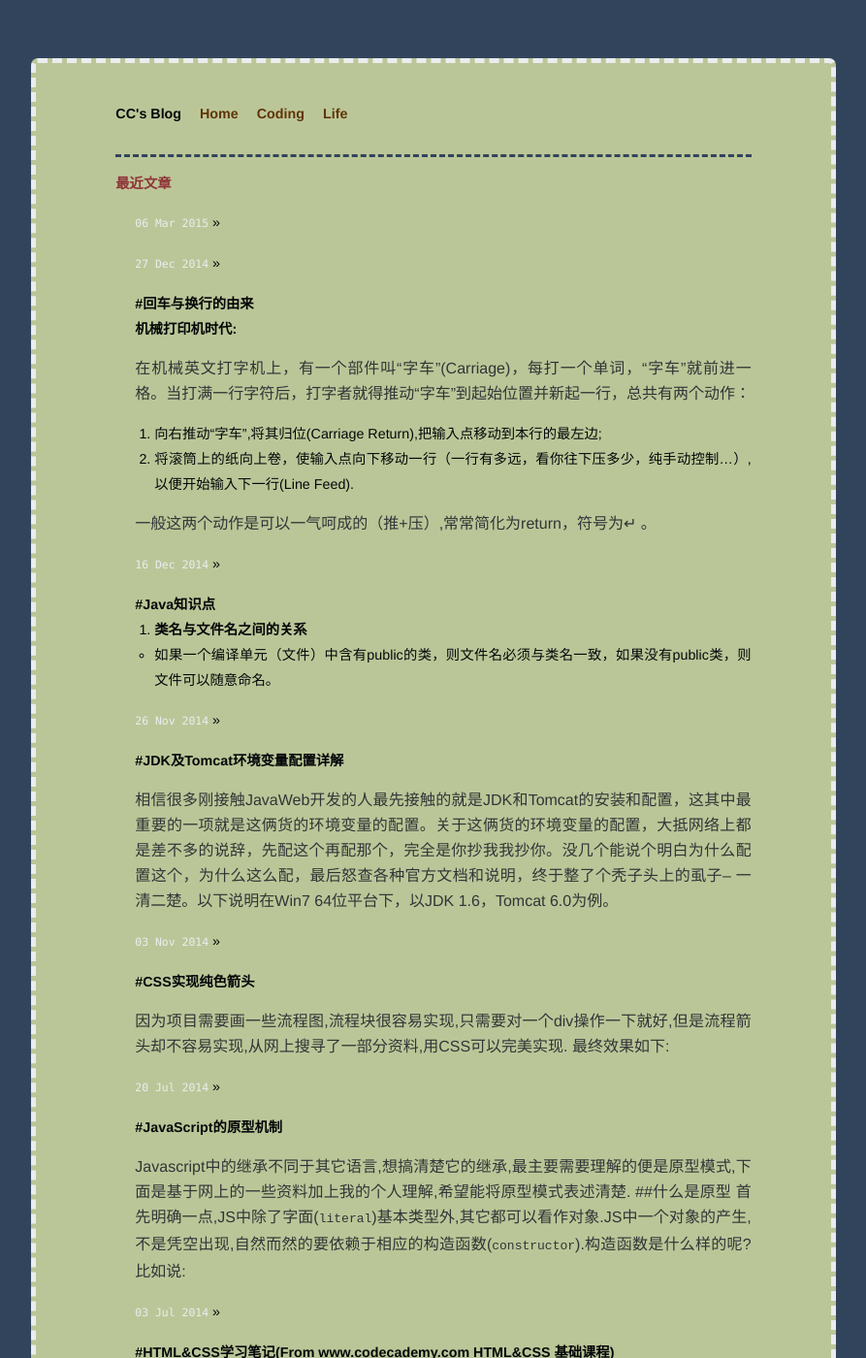
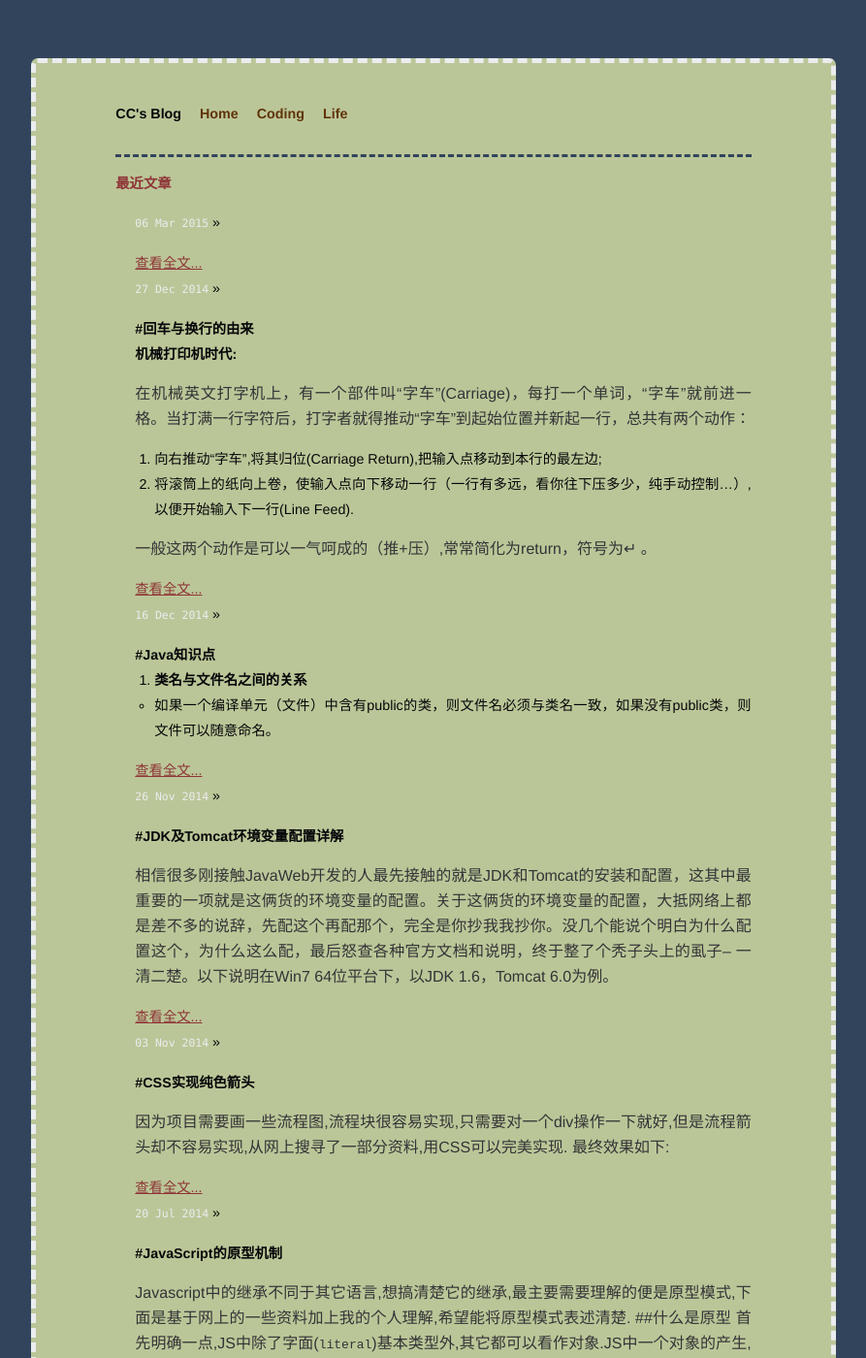
Before and after one commit to cfancc/oldblog, a Jekyll site: the page built from index.html, in a window 1280 px wide and 1400 px high. Shown: the whole window at 97% size, without its empty margins (193-1086 px from the left). Built offline with Jekyll 4.4.1, drawn with Linux system fonts in a browser that asks for light colours; Markdown is read by kramdown in place of the engine named in the settings; some of the changed text lies outside the part shown.

Commit message:
修改链接名

```diff
--- a/index.html
+++ b/index.html
@@ -8,7 +8,7 @@ layout: default
       <li>
 		<span>{{ post.date | date_to_string }}</span> &raquo;
 		<p>{{post.excerpt}}</p>
-		<a href="{{ post.url }}">{{ 查看全文... }}</a>
+		<a href="{{ post.url }}">查看全文...</a>
 	  </li>
     {% endfor %}
   </ul>
```
